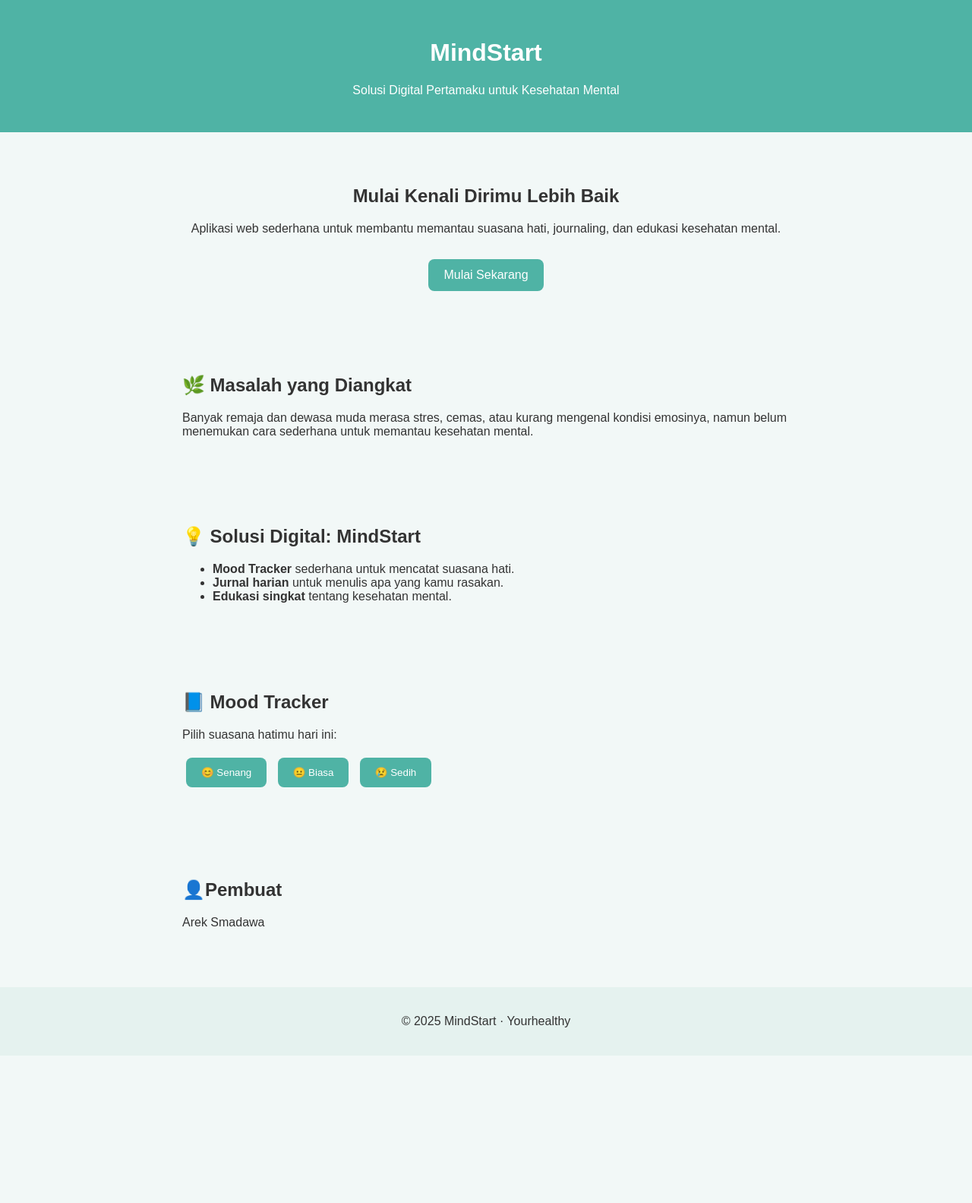
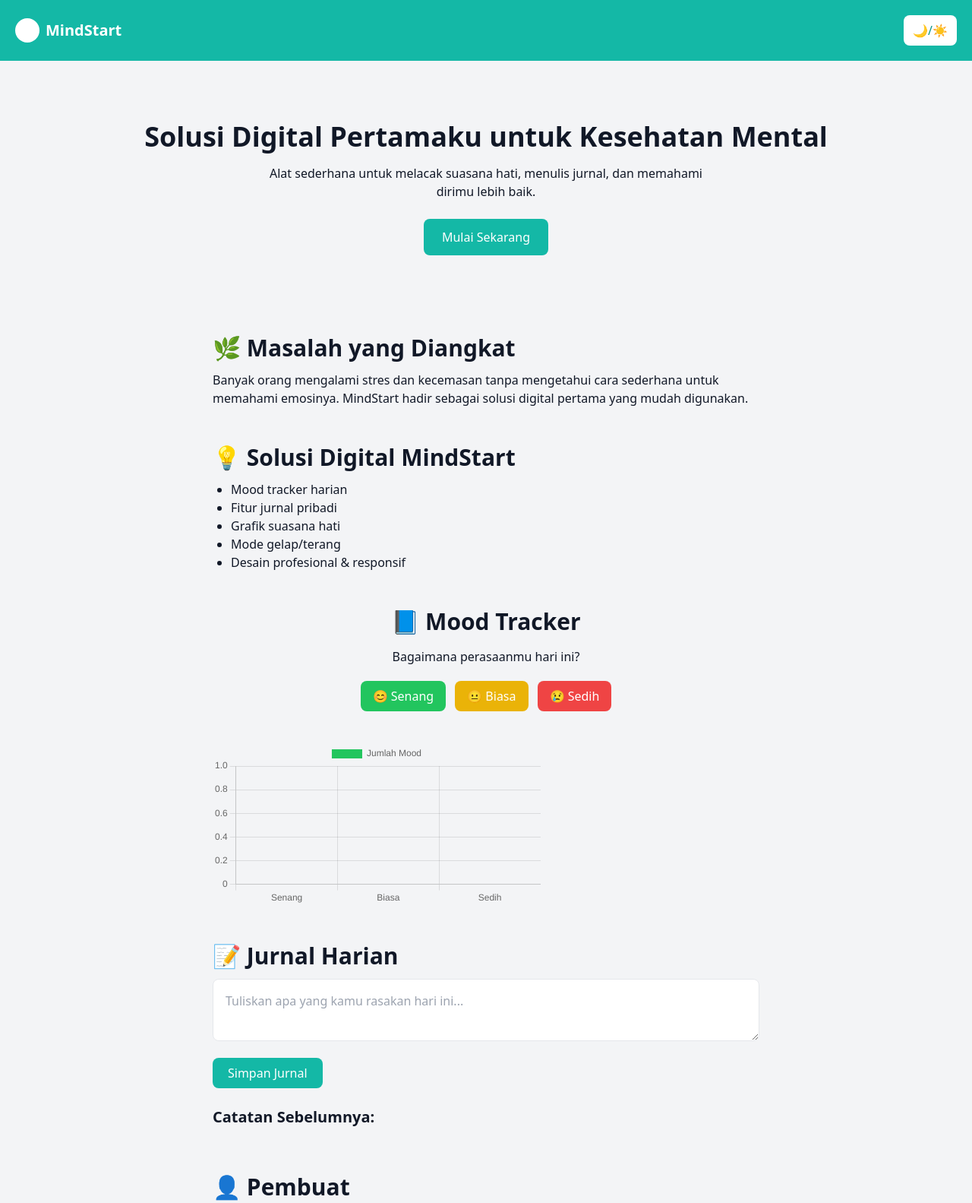
Before and after one commit to yourhealthy/Yourhealthy, a plain HTML site: page index.html in a window 1280 px wide. Shown: the top 1583 px of the page at 76% size. Before the commit the page ends 1389 px from the top, so only its background shows below. Drawn offline with nearby package versions, Linux system fonts and the light colour scheme.

Commit message:
Update index.html

```diff
--- a/index.html
+++ b/index.html
@@ -4,61 +4,157 @@
     <meta charset="UTF-8">
     <meta name="viewport" content="width=device-width, initial-scale=1.0">
     <title>MindStart | Solusi Digital Kesehatan Mental</title>
-    <link rel="stylesheet" href="style.css">
+
+    <!-- TAILWIND CSS -->
+    <script src="https://cdn.tailwindcss.com"></script>
+
+    <!-- AOS ANIMATION -->
+    <link href="https://unpkg.com/aos@2.3.1/dist/aos.css" rel="stylesheet">
+
+    <!-- CHART JS -->
+    <script src="https://cdn.jsdelivr.net/npm/chart.js"></script>
+
 </head>
-<body>
 
-    <header>
-        <h1>MindStart</h1>
-        <p>Solusi Digital Pertamaku untuk Kesehatan Mental</p>
-    </header>
+<body class="bg-gray-100 text-gray-900 transition duration-300" id="body">
 
-    <section class="hero">
-        <h2>Mulai Kenali Dirimu Lebih Baik</h2>
-        <p>Aplikasi web sederhana untuk membantu memantau suasana hati, journaling, dan edukasi kesehatan mental.</p>
-        <a href="#tracker" class="btn">Mulai Sekarang</a>
+    <!-- NAVBAR -->
+    <nav class="p-5 bg-teal-500 text-white flex justify-between items-center">
+        <div class="flex items-center space-x-2">
+            <div class="w-8 h-8 bg-white rounded-full"></div>
+            <h1 class="text-xl font-bold">MindStart</h1>
+        </div>
+
+        <button onclick="toggleDarkMode()" class="bg-white text-teal-600 px-3 py-2 rounded-lg">
+            🌙/☀️
+        </button>
+    </nav>
+
+    <!-- HERO -->
+    <section class="text-center py-20" data-aos="fade-up">
+        <h2 class="text-4xl font-bold mb-4">Solusi Digital Pertamaku untuk Kesehatan Mental</h2>
+        <p class="max-w-xl mx-auto">Alat sederhana untuk melacak suasana hati, menulis jurnal, dan memahami dirimu lebih baik.</p>
+
+        <a href="#tracker" class="inline-block mt-6 bg-teal-500 text-white px-6 py-3 rounded-lg">Mulai Sekarang</a>
     </section>
 
-    <section id="problem" class="section">
-        <h2>🌿 Masalah yang Diangkat</h2>
-        <p>Banyak remaja dan dewasa muda merasa stres, cemas, atau kurang mengenal kondisi emosinya, namun belum menemukan cara sederhana untuk memantau kesehatan mental.</p>
+    <!-- MASALAH -->
+    <section class="max-w-3xl mx-auto p-6" data-aos="fade-right">
+        <h2 class="text-3xl font-semibold mb-3">🌿 Masalah yang Diangkat</h2>
+        <p>Banyak orang mengalami stres dan kecemasan tanpa mengetahui cara sederhana untuk memahami emosinya. MindStart hadir sebagai solusi digital pertama yang mudah digunakan.</p>
     </section>
 
-    <section id="solution" class="section">
-        <h2>💡 Solusi Digital: MindStart</h2>
-        <ul>
-            <li><b>Mood Tracker</b> sederhana untuk mencatat suasana hati.</li>
-            <li><b>Jurnal harian</b> untuk menulis apa yang kamu rasakan.</li>
-            <li><b>Edukasi singkat</b> tentang kesehatan mental.</li>
+    <!-- SOLUSI -->
+    <section class="max-w-3xl mx-auto p-6" data-aos="fade-left">
+        <h2 class="text-3xl font-semibold mb-3">💡 Solusi Digital MindStart</h2>
+        <ul class="list-disc pl-6">
+            <li>Mood tracker harian</li>
+            <li>Fitur jurnal pribadi</li>
+            <li>Grafik suasana hati</li>
+            <li>Mode gelap/terang</li>
+            <li>Desain profesional & responsif</li>
         </ul>
     </section>
 
-    <section id="tracker" class="section">
-        <h2>📘 Mood Tracker</h2>
-        <p>Pilih suasana hatimu hari ini:</p>
+    <!-- MOOD TRACKER -->
+    <section id="tracker" class="max-w-3xl mx-auto p-6" data-aos="zoom-in">
+        <h2 class="text-3xl font-semibold text-center mb-4">📘 Mood Tracker</h2>
+        <p class="text-center">Bagaimana perasaanmu hari ini?</p>
 
-        <div class="mood-buttons">
-            <button onclick="saveMood('Senang')">😊 Senang</button>
-            <button onclick="saveMood('Biasa')">😐 Biasa</button>
-            <button onclick="saveMood('Sedih')">😢 Sedih</button>
+        <div class="flex justify-center mt-5 space-x-3">
+            <button class="px-4 py-2 bg-green-500 text-white rounded-lg" onclick="saveMood('Senang')">😊 Senang</button>
+            <button class="px-4 py-2 bg-yellow-500 text-white rounded-lg" onclick="saveMood('Biasa')">😐 Biasa</button>
+            <button class="px-4 py-2 bg-red-500 text-white rounded-lg" onclick="saveMood('Sedih')">😢 Sedih</button>
         </div>
 
-        <p id="savedMessage"></p>
+        <p id="savedMessage" class="text-center mt-3 font-medium"></p>
+
+        <!-- CHART -->
+        <div class="mt-10">
+            <canvas id="moodChart"></canvas>
+        </div>
     </section>
 
-    <section id="about" class="section">
-        <h2>👤Pembuat</h2>
-        <p>Arek Smadawa</p>
+    <!-- JOURNALING -->
+    <section class="max-w-3xl mx-auto p-6" data-aos="fade-up">
+        <h2 class="text-3xl font-semibold mb-3">📝 Jurnal Harian</h2>
+        <textarea id="journalInput" class="w-full p-4 border rounded-lg" placeholder="Tuliskan apa yang kamu rasakan hari ini..."></textarea>
+        <button onclick="saveJournal()" class="mt-4 bg-teal-500 text-white px-5 py-2 rounded-lg">Simpan Jurnal</button>
+
+        <h3 class="text-xl font-bold mt-6">Catatan Sebelumnya:</h3>
+        <ul id="journalList" class="mt-3 space-y-2"></ul>
     </section>
 
-    <footer>
-        <p>© 2025 MindStart · Yourhealthy</p>
+    <!-- ABOUT -->
+    <section class="p-6 max-w-3xl mx-auto" data-aos="fade-up">
+        <h2 class="text-3xl font-semibold mb-3">👤 Pembuat</h2>
+        <p>ArekSmadawa.</p>
+    </section>
+
+    <footer class="bg-teal-500 text-white text-center py-3 mt-10">
+        © 2025 MindStart – Yourhealthy
     </footer>
 
+    <!-- AOS SCRIPT -->
+    <script src="https://unpkg.com/aos@2.3.1/dist/aos.js"></script>
+    <script>AOS.init();</script>
+
+    <!-- JAVASCRIPT UTAMA -->
     <script>
+        // DARK MODE
+        function toggleDarkMode() {
+            const body = document.getElementById("body");
+            body.classList.toggle("bg-gray-900");
+            body.classList.toggle("text-white");
+        }
+
+        // MOOD TRACKER
+        let moodData = {
+            Senang: 0,
+            Biasa: 0,
+            Sedih: 0
+        };
+
         function saveMood(mood) {
-            document.getElementById("savedMessage").innerHTML =
-                "Kamu mencatat suasana hati: <b>" + mood + "</b>. Tetap semangat!";
+            moodData[mood]++;
+            document.getElementById("savedMessage").innerHTML = "Kamu merasa: <b>" + mood + "</b>";
+            updateChart();
+        }
+
+        // CHART
+        const ctx = document.getElementById('moodChart');
+        const moodChart = new Chart(ctx, {
+            type: 'bar',
+            data: {
+                labels: ['Senang', 'Biasa', 'Sedih'],
+                datasets: [{
+                    label: 'Jumlah Mood',
+                    data: [0, 0, 0],
+                    backgroundColor: ['#22c55e', '#eab308', '#ef4444']
+                }]
+            }
+        });
+
+        function updateChart() {
+            moodChart.data.datasets[0].data = [
+                moodData.Senang,
+                moodData.Biasa,
+                moodData.Sedih
+            ];
+            moodChart.update();
+        }
+
+        // JOURNAL
+        function saveJournal() {
+            const text = document.getElementById("journalInput").value;
+            if (text.trim() === "") return;
+
+            const list = document.getElementById("journalList");
+            const li = document.createElement("li");
+            li.innerHTML = "• " + text;
+            list.appendChild(li);
+
+            document.getElementById("journalInput").value = "";
         }
     </script>
 
```
